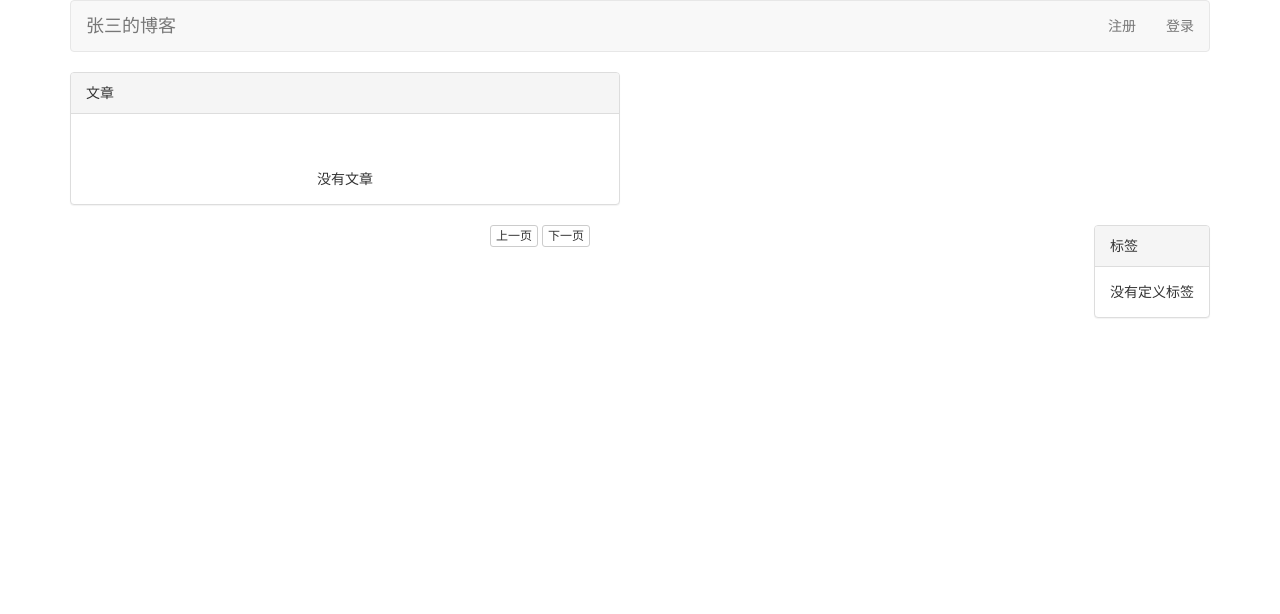
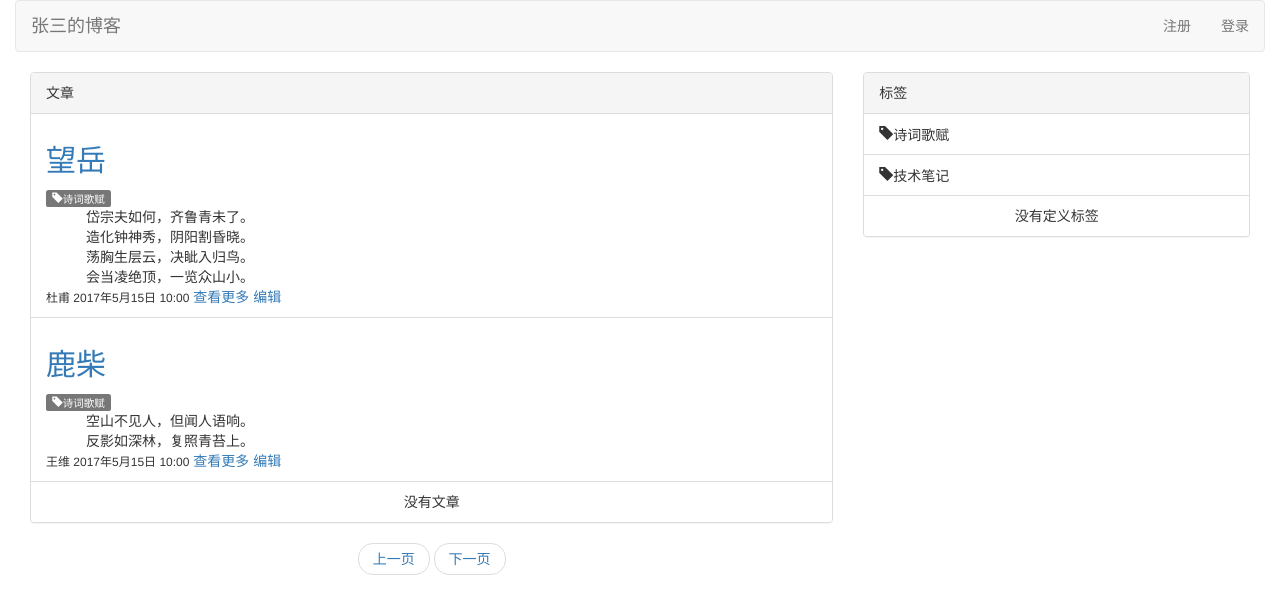
Before and after one commit to javaee-training/blog_servlet_zw, a plain HTML site: page WebContent/index.html in a window 1280 px wide. Drawn offline with nearby package versions, Linux system fonts and the light colour scheme.

Commit message:
首页基本完成

```diff
--- a/WebContent/index.html
+++ b/WebContent/index.html
@@ -10,43 +10,87 @@
 
 </head>
 <body>
-<div class="container">
+<!--页面-->
+<div class="container-fluid">
+	<!--导航栏-->
 	<nav class="navbar navbar-default">
+		<!-- logo区 -->
 		<div class="navbar-header">
-            <a class="navbar-brand" href="../index.html">张三的博客</a>
+			<a class="navbar-brand" href="#">张三的博客</a>
 		</div>
+		<!-- 用户信息区 -->
 		<div class="collapse navbar-collapse" id="bs-example-navbar-collapse-1">
 			<ul class="nav navbar-nav navbar-right">
-                <li><a href="register.html">注册</a></li>
-                <li><a href="login.html">登录</a></li>
+				<!--注册-->
+				<li><a href="register.html">注册 </a></li>
+				<!--登录-->
+				<li><a href="login。html">登录</a></li>
 			</ul>
 		</div>
 	</nav>
-
-	<div class="panel panel-default"  style="float:letf; max-width:550px">
+	<!--内容区-->
+	<div class="row-fluid">
+		<!--文章列表区-->
+		<div class="col-md-8">
+			<div class="panel panel-default">
   				<div class="panel-heading">文章</div>
-		<div class="panel-body">
-			<form>
-			<br>
-			<br>
-				<div id="footer" style="clear:both;text-align:center;">没有文章</div>
-
-			</form>
+				<!--文章-->
+				<ul class="list-group">
+					<li class="list-group-item">
+    					<h2><a href="/view.html">望岳</a></h2>
+    					<span class="label label-default">
+    						<span class="glyphicon glyphicon-tag" aria-hidden="true">诗词歌赋</span>
+    					</span>
+    					<ul style="list-style: none;">
+    						<li style="list-style: none;">岱宗夫如何，齐鲁青未了。</li>
+    						<li style="list-style: none;">造化钟神秀，阴阳割昏晓。</li>
+    						<li style="list-style: none;">荡胸生层云，决眦入归鸟。</li>
+    						<li style="list-style: none;">会当凌绝顶，一览众山小。</li>
+    					</ul>
+    					<span style="font-size:12px">杜甫  2017年5月15日 10:00</span>
+    					<a href="/view.html">查看更多</a>
+    					<a href="/edit.html">编辑</a>
+					</li>
+    				<li class="list-group-item">
+    					<h2><a href="/view.html">鹿柴</a></h2>
+    					<span class="label label-default">
+    						<span class="glyphicon glyphicon-tag" aria-hidden="true">诗词歌赋</span>
+    					</span>
+    					<ul style="list-style: none;">
+    						<li style="list-style: none;">空山不见人，但闻人语响。</li>
+    						<li style="list-style: none;">反影如深林，复照青苔上。</li>
+    					</ul>
+    					<span style="font-size:12px">王维  2017年5月15日 10:00</span>
+    					<a href="/view.html">查看更多</a>
+    					<a href="/edit.html">编辑</a>
+    				</li>
+    				<li class="list-group-item" style="text-align: center">没有文章</li>
+				</ul>
+			</div>
+			<!--分页-->
+			<nav aria-label="...">
+				<ul class="pager">
+					<li><a href="#">上一页</a></li>
+					<li><a href="#">下一页</a></li>
+				</ul>
+			</nav>
+		</div>
+		<!--标签区-->
+		<div class="col-md-4">
+			<div class="panel panel-default">
+  				<div class="panel-heading">标签</div>
+			 	<ul class="list-group">
+					<li class="list-group-item">
+						<span class="glyphicon glyphicon-tag" aria-hidden="true">诗词歌赋</span>
+					</li>
+					<li class="list-group-item">
+						<span class="glyphicon glyphicon-tag" aria-hidden="true">技术笔记</span>
+					</li>
+					<li class="list-group-item" style="text-align: center">没有定义标签</li>
+			 	</ul>
 			</div>
 		</div>
-    <div class="panel panel-default"  style="float:right; max-width:150px;">
-		<div class="panel-heading">标签</div>
-		<div class="panel-body">
-			<form>
-				<div id="footer" style="clear:both;text-align:center;">没有定义标签</div>
-			</form>
 	</div>
-    </div>
-    <div style="margin:0 auto;width:300px">
-		<button type="button" class="btn btn-default btn-xs">上一页</button>
-    	<button type="button" class="btn btn-default btn-xs">下一页</button>
-	</div>
-
 </div>
 </body>
 </html>
```
Lines whose indentation alone changed are shown as unchanged.
